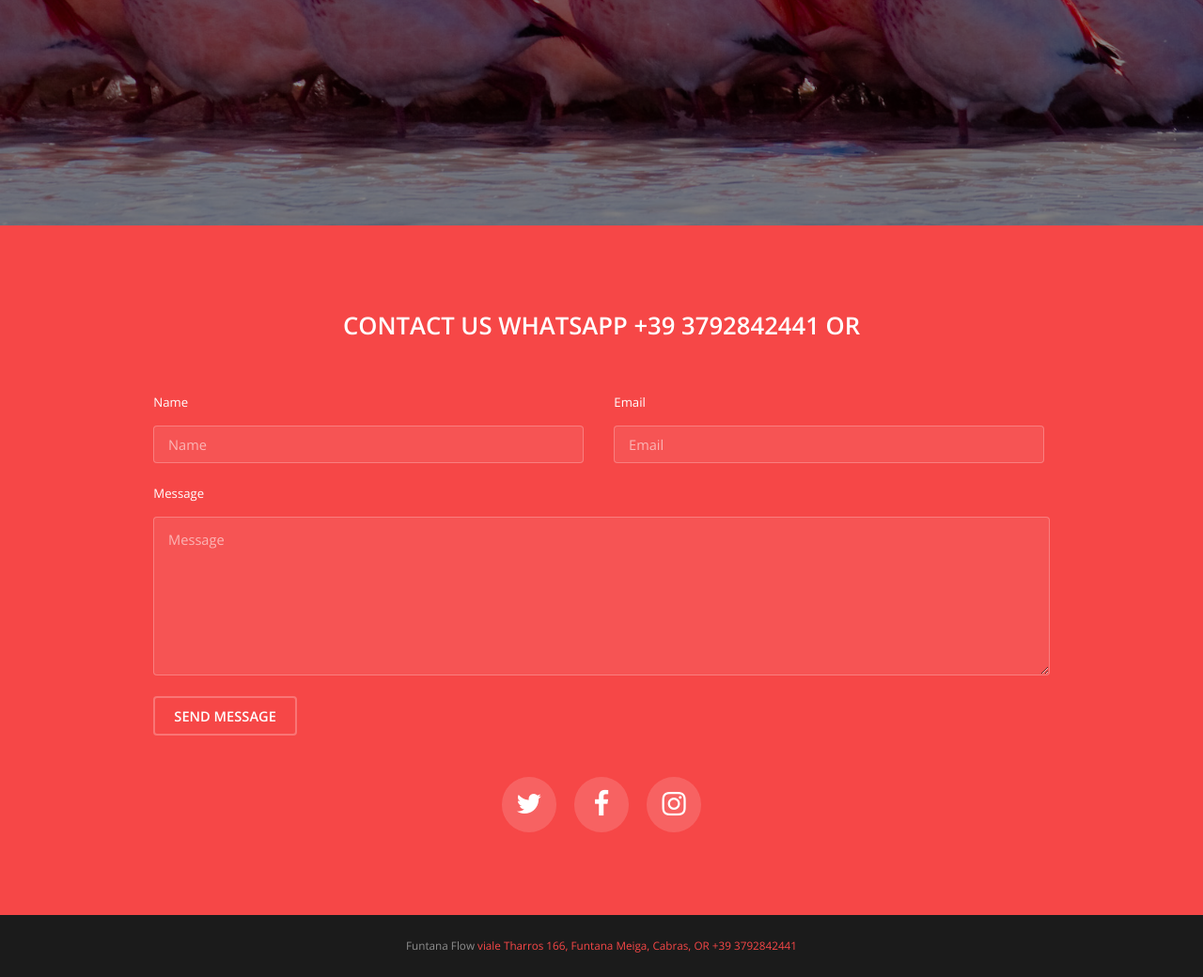
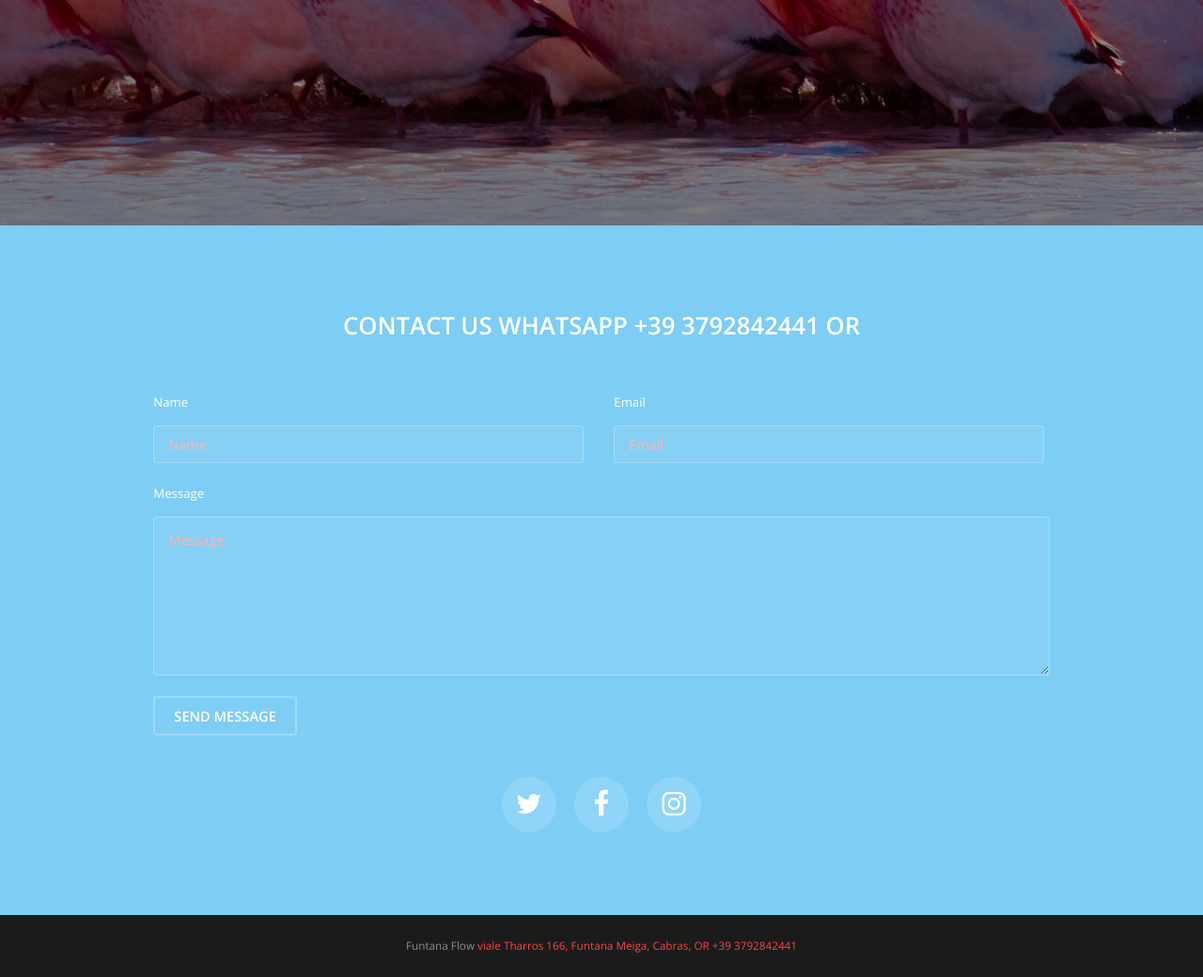
Before and after one commit to animamana/funtanaflow1.1, a PHP site: page / in a window 1280 px wide. Shown: the part 3760-4800 px from the top of the page at 94% size. Run offline with PHP 8.4, Linux system fonts and the light colour scheme.

Commit message:
Update main.css

```diff
--- a/assets/css/main.css
+++ b/assets/css/main.css
@@ -4182,10 +4182,10 @@
 /* Footer */
 
 	#footer {
-		background-color: #F64747;
+		background-color: #7dcdf5;
 		color: #fdd1d1;
 		padding: 6em 0 4em 0;
-		background: #F64747;
+		background: #7dcdf5;
 	}
 
 		#footer input, #footer select, #footer textarea {
```
